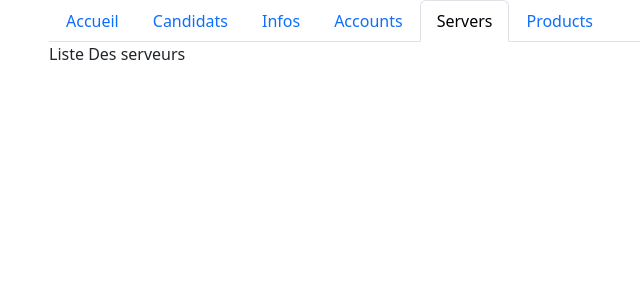
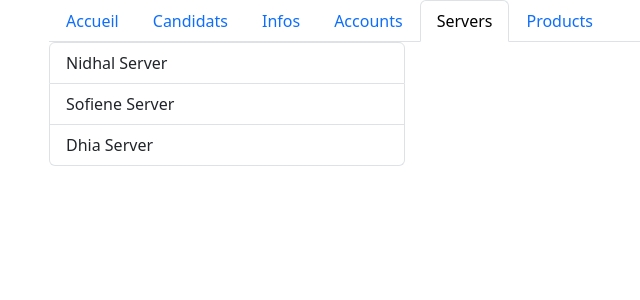
Before and after one commit to n2sy/ng-GL-B-26, an Angular app: page /servers in a window 1280 px wide. Shown: the top 300 px of the page, without its empty margins (33-673 px from the left). Built offline with nearby package versions, Linux system fonts and the light colour scheme.

Commit message:
Fin SubModule

```diff
--- a/src/app/sub/edit-server/edit-server.html
+++ b/src/app/sub/edit-server/edit-server.html
@@ -1 +1,11 @@
-<p>edit-server works!</p>
+<label for="">Server Name</label>
+<input [(ngModel)]="serverToEdit.name" type="text" class="form-control" />
+<label for="">Server Status</label>
+<select [(ngModel)]="serverToEdit.status" name="" id="" class="form-control">
+  <option value=""></option>
+  <option value="offline">Offline</option>
+  <option value="online">Online</option>
+</select>
+
+<br />
+<button routerLink="/servers" class="btn btn-primary">Back To List</button>
--- a/src/app/sub/edit-server/edit-server.ts
+++ b/src/app/sub/edit-server/edit-server.ts
@@ -1,4 +1,6 @@
-import { Component } from '@angular/core';
+import { Component, inject } from '@angular/core';
+import { ActivatedRoute, ParamMap } from '@angular/router';
+import { GestionServers } from '../gestion-servers';
 
 @Component({
   selector: 'app-edit-server',
@@ -6,4 +8,15 @@ import { Component } from '@angular/core';
   styleUrl: './edit-server.css',
   standalone: false,
 })
-export class EditServer {}
+export class EditServer {
+  serverToEdit;
+  actRoute = inject(ActivatedRoute);
+  serverSer = inject(GestionServers);
+  ngOnInit() {
+    this.actRoute.paramMap.subscribe({
+      next: (p: ParamMap) => {
+        this.serverToEdit = this.serverSer.getServerById(p.get('idServer'));
+      },
+    });
+  }
+}
--- /dev/null
+++ b/src/app/sub/gestion-servers.ts
@@ -0,0 +1,28 @@
+import { Injectable } from '@angular/core';
+
+@Injectable({
+  providedIn: 'root',
+})
+export class GestionServers {
+  allServers = [
+    {
+      id: 1,
+      name: 'Nidhal Server',
+      status: 'offline',
+    },
+    {
+      id: 2,
+      name: 'Sofiene Server',
+      status: 'offline',
+    },
+    {
+      id: 3,
+      name: 'Dhia Server',
+      status: 'offline',
+    },
+  ];
+
+  getServerById(serverId) {
+    return this.allServers.find((s) => s.id == serverId);
+  }
+}
--- a/src/app/sub/info-server/info-server.html
+++ b/src/app/sub/info-server/info-server.html
@@ -1 +1,4 @@
-<p>info-server works!</p>
+<h5>{{ selectedServer.name }}</h5>
+<hr />
+<p>This server is {{ selectedServer.status }}</p>
+<button routerLink="update" [disabled]="blockAccess" class="btn btn-info">Editer</button>
--- a/src/app/sub/info-server/info-server.ts
+++ b/src/app/sub/info-server/info-server.ts
@@ -1,4 +1,6 @@
-import { Component } from '@angular/core';
+import { Component, inject } from '@angular/core';
+import { ActivatedRoute, ParamMap } from '@angular/router';
+import { GestionServers } from '../gestion-servers';
 
 @Component({
   selector: 'app-info-server',
@@ -6,4 +8,24 @@ import { Component } from '@angular/core';
   styleUrl: './info-server.css',
   standalone: false,
 })
-export class InfoServer {}
+export class InfoServer {
+  selectedServer;
+  blockAccess: boolean = false;
+  actRoute = inject(ActivatedRoute);
+  serverSer = inject(GestionServers);
+
+  ngOnInit() {
+    this.actRoute.paramMap.subscribe({
+      next: (p: ParamMap) => {
+        this.selectedServer = this.serverSer.getServerById(p.get('idServer'));
+      },
+    });
+
+    this.actRoute.queryParamMap.subscribe({
+      next: (p: ParamMap) => {
+        console.log(p.get('allowEdit'));
+        this.blockAccess = p.get('allowEdit') == '1' ? false : true;
+      },
+    });
+  }
+}
--- a/src/app/sub/list-servers/list-servers.html
+++ b/src/app/sub/list-servers/list-servers.html
@@ -1,5 +1,18 @@
 <div class="row">
-  <div class="col-6">Liste Des serveurs</div>
+  <div class="col-4">
+    <ol class="list-group">
+      @for(serv of serversSer.allServers; track $index) {
+      <li
+        [routerLink]="[serv.id]"
+        [queryParams]="{allowEdit : serv.id == 3 ? 1 : 0}"
+        class="list-group-item"
+      >
+        {{ serv.name }}
+      </li>
+
+      }
+    </ol>
+  </div>
   <div class="col-6">
     <router-outlet></router-outlet>
   </div>
--- a/src/app/sub/list-servers/list-servers.ts
+++ b/src/app/sub/list-servers/list-servers.ts
@@ -1,4 +1,5 @@
-import { Component } from '@angular/core';
+import { Component, inject } from '@angular/core';
+import { GestionServers } from '../gestion-servers';
 
 @Component({
   selector: 'app-list-servers',
@@ -6,4 +7,6 @@ import { Component } from '@angular/core';
   styleUrl: './list-servers.css',
   standalone: false,
 })
-export class ListServers {}
+export class ListServers {
+  public serversSer = inject(GestionServers);
+}
--- a/src/app/sub/sub-module.ts
+++ b/src/app/sub/sub-module.ts
@@ -1,5 +1,6 @@
 import { CommonModule } from '@angular/common';
 import { NgModule } from '@angular/core';
+import { FormsModule } from '@angular/forms';
 import { EditServer } from './edit-server/edit-server';
 import { InfoServer } from './info-server/info-server';
 import { ListServers } from './list-servers/list-servers';
@@ -7,6 +8,6 @@ import { SUB_ROUTING } from './sub.routing';
 
 @NgModule({
   declarations: [EditServer, ListServers, InfoServer],
-  imports: [CommonModule, SUB_ROUTING],
+  imports: [CommonModule, SUB_ROUTING, FormsModule],
 })
 export class SubModule {}
```
Also changed, not shown: 1 other file (tests, documents, lock files or other folders).
